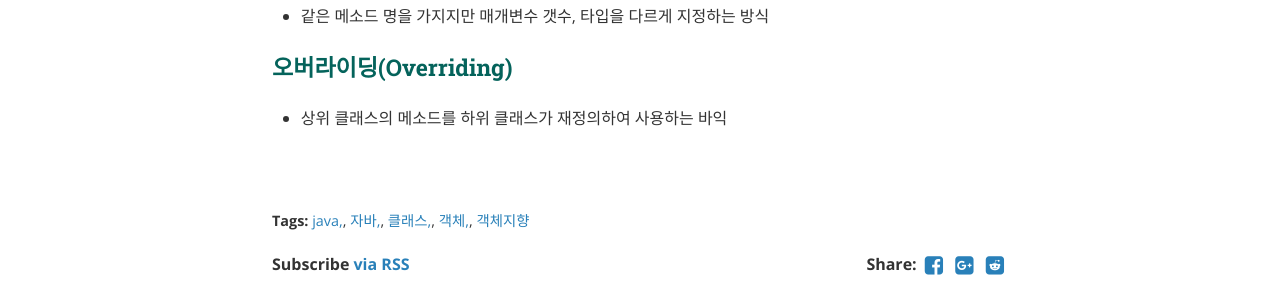
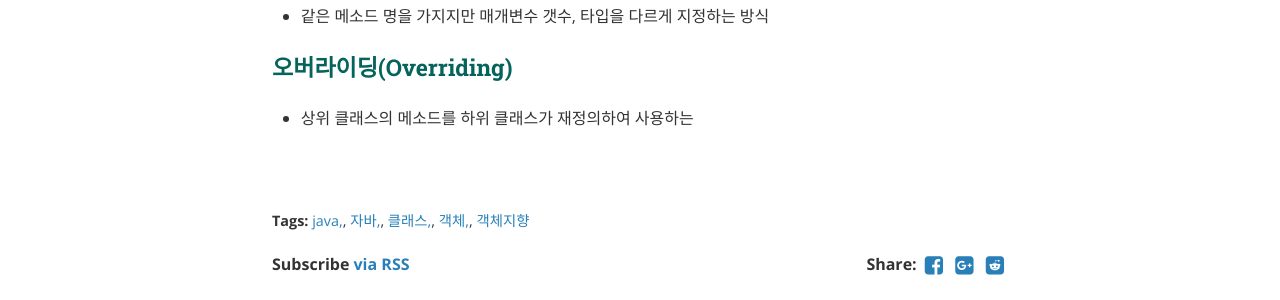
Before and after one commit to EunHyeJung/EunHyeJung.github.io, a Jekyll site: the page built from _posts/Java/2018-10-22-java-basic-oop.md, in a window 1280 px wide and 900 px high, scrolled down 2166 px. Shown: the part 351-651 px from the top of the window. Built offline with Jekyll 4.4.1, drawn with Linux system fonts in a browser that asks for light colours; nearby versions of some CDN libraries; comment, search, counter and statistics services are not loaded.

Commit message:
자바 클래스, 객체, 객체지향 특징 정리

```diff
--- a/_posts/Java/2018-10-22-java-basic-oop.md
+++ b/_posts/Java/2018-10-22-java-basic-oop.md
@@ -84,4 +84,4 @@ private → default → protected → public 으로 갈수록 접근 가능한
 
 
 ### <font color="#04635b"> 오버라이딩(Overriding) </font>
-* 상위 클래스의 메소드를 하위 클래스가 재정의하여 사용하는 바익
+* 상위 클래스의 메소드를 하위 클래스가 재정의하여 사용하는
```
